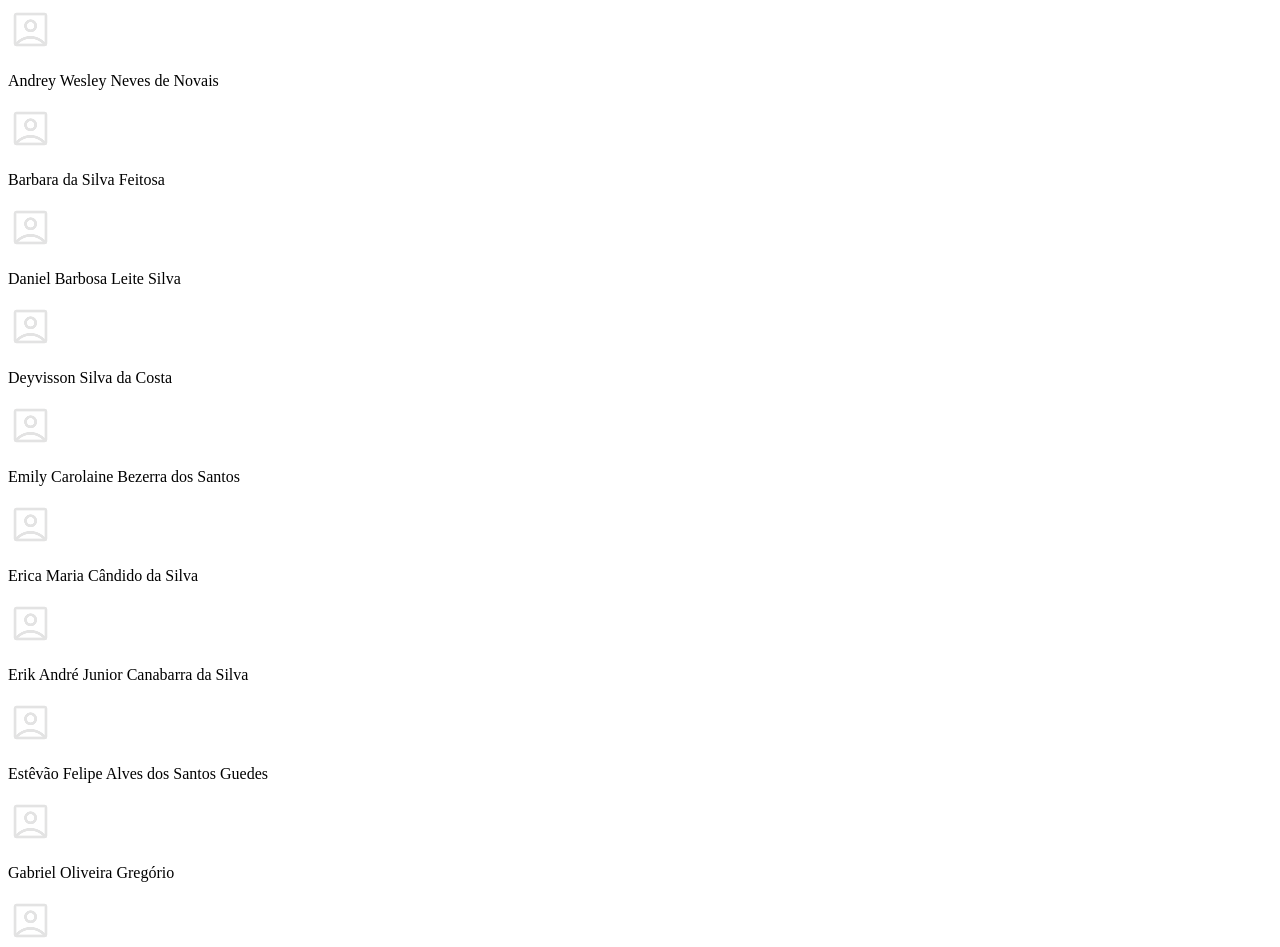
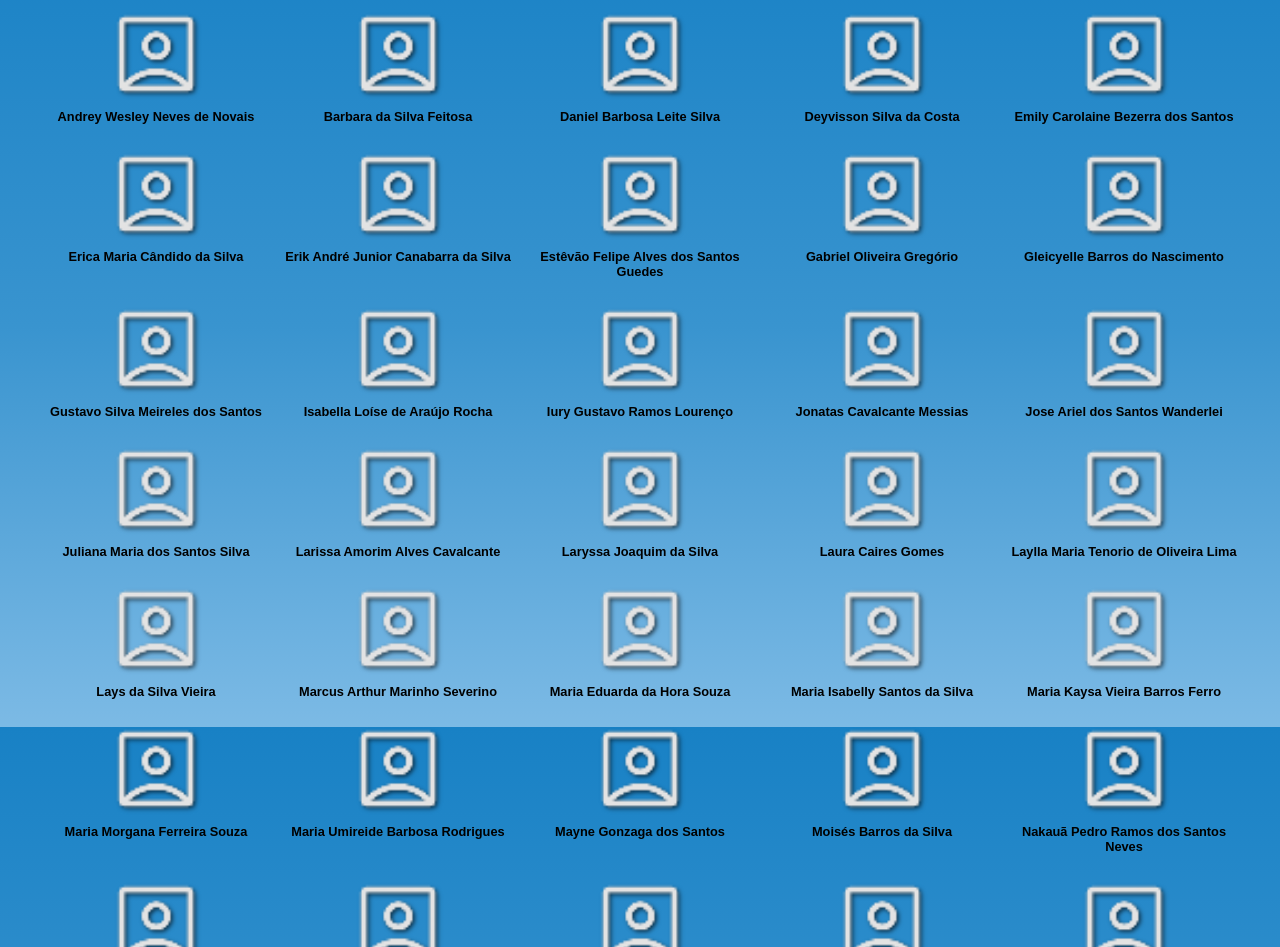
Before and after one commit to pwellinsson/P_WEB-School, a plain HTML site: page galeria.html in a window 1280 px wide. Shown: the part 73-1020 px from the top of the page. Drawn offline with Linux system fonts and the light colour scheme.

Commit message:
Finalize ALL?

```diff
--- a/galeria.html
+++ b/galeria.html
@@ -4,153 +4,252 @@
     <meta charset="UTF-8" />
     <meta name="viewport" content="width=device-width, initial-scale=1.0" />
     <title>Galeria</title>
+    <style>
+      * {
+        margin: 0;
+        padding: 0;
+        box-sizing: border-box;
+      }
+
+      html,
+      body {
+        height: 100%;
+        font-family: sans-serif;
+      }
+
+      body {
+        background: linear-gradient(to bottom, #1881c5, #3994cf, #7cbae5) fixed;
+        display: flex;
+        flex-flow: column nowrap;
+        align-items: center;
+      }
+
+      h1 {
+        margin: 20px 0;
+        color: white;
+      }
+
+      #people {
+        display: flex;
+        flex-wrap: wrap;
+        justify-content: center;
+        gap: 10px;
+        width: 100%;
+        max-width: 1200px;
+      }
+
+      .person {
+        flex: 1 1 calc(20% - 10px);
+        display: flex;
+        flex-flow: column wrap;
+        align-items: center;
+        margin-bottom: 10px;
+        min-width: 150px;
+      }
+
+      .person img {
+        width: 100%;
+        max-width: 100px;
+        height: auto;
+        filter: drop-shadow(2px 2px 2px #000000ad);
+        transition: transform 0.3s;
+      }
+
+      .person img:hover {
+        transform: scale(1.1);
+      }
+
+      .person p {
+        font-size: 0.8em;
+        text-align: center;
+        font-weight: bold;
+        margin-top: 5px;
+      }
+
+      @media (max-width: 1000px) {
+        .person {
+          flex: 1 1 calc(25% - 10px);
+        }
+        .person img {
+          max-width: 80px;
+        }
+        .person p {
+          font-size: 0.75em;
+        }
+      }
+
+      @media (max-width: 700px) {
+        .person {
+          flex: 1 1 calc(33.33% - 10px);
+        }
+        .person img {
+          max-width: 70px;
+        }
+        .person p {
+          font-size: 0.7em;
+        }
+      }
+
+      @media (max-width: 500px) {
+        .person {
+          flex: 1 1 calc(50% - 10px);
+        }
+        .person img {
+          max-width: 60px;
+        }
+        .person p {
+          font-size: 0.65em;
+        }
+      }
+    </style>
   </head>
   <body>
     <h1>513</h1>
 
-    <div>
-      <div id="andrey" class="pessoa">
-        <img src="img/people.png" alt="Foto do Andrey" />
+    <div id="people">
+      <div id="andrey" class="person">
+        <img src="img/person.png" alt="Foto do Andrey" />
         <p>Andrey Wesley Neves de Novais</p>
       </div>
-      <div id="barbara" class="pessoa">
-        <img src="img/people.png" alt="Foto da Barbara" />
+      <div id="barbara" class="person">
+        <img src="img/person.png" alt="Foto da Barbara" />
         <p>Barbara da Silva Feitosa</p>
       </div>
-      <div id="daniel" class="pessoa">
-        <img src="img/people.png" alt="Foto do Daniel" />
+      <div id="daniel" class="person">
+        <img src="img/person.png" alt="Foto do Daniel" />
         <p>Daniel Barbosa Leite Silva</p>
       </div>
-      <div id="deyvisson" class="pessoa">
-        <img src="img/people.png" alt="Foto do Deyvisson" />
+      <div id="deyvisson" class="person">
+        <img src="img/person.png" alt="Foto do Deyvisson" />
         <p>Deyvisson Silva da Costa</p>
       </div>
-      <div id="emily" class="pessoa">
-        <img src="img/people.png" alt="Foto da Emily" />
+      <div id="emily" class="person">
+        <img src="img/person.png" alt="Foto da Emily" />
         <p>Emily Carolaine Bezerra dos Santos</p>
       </div>
-      <div id="erica" class="pessoa">
-        <img src="img/people.png" alt="Foto da Erica" />
+      <div id="erica" class="person">
+        <img src="img/person.png" alt="Foto da Erica" />
         <p>Erica Maria Cândido da Silva</p>
       </div>
-      <div id="erik" class="pessoa">
-        <img src="img/people.png" alt="Foto do Erik" />
+      <div id="erik" class="person">
+        <img src="img/person.png" alt="Foto do Erik" />
         <p>Erik André Junior Canabarra da Silva</p>
       </div>
-      <div id="estevao" class="pessoa">
-        <img src="img/people.png" alt="Foto do Estêvão" />
+      <div id="estevao" class="person">
+        <img src="img/person.png" alt="Foto do Estêvão" />
         <p>Estêvão Felipe Alves dos Santos Guedes</p>
       </div>
-      <div id="gabriel" class="pessoa">
-        <img src="img/people.png" alt="Foto do Gabriel" />
+      <div id="gabriel" class="person">
+        <img src="img/person.png" alt="Foto do Gabriel" />
         <p>Gabriel Oliveira Gregório</p>
       </div>
-      <div id="gleicyelle" class="pessoa">
-        <img src="img/people.png" alt="Foto da Gleicyelle" />
+      <div id="gleicyelle" class="person">
+        <img src="img/person.png" alt="Foto da Gleicyelle" />
         <p>Gleicyelle Barros do Nascimento</p>
       </div>
-      <div id="gustavo" class="pessoa">
-        <img src="img/people.png" alt="Foto do Gustavo" />
+      <div id="gustavo" class="person">
+        <img src="img/person.png" alt="Foto do Gustavo" />
         <p>Gustavo Silva Meireles dos Santos</p>
       </div>
-      <div id="isabella" class="pessoa">
-        <img src="img/people.png" alt="Foto da Isabella" />
+      <div id="isabella" class="person">
+        <img src="img/person.png" alt="Foto da Isabella" />
         <p>Isabella Loíse de Araújo Rocha</p>
       </div>
-      <div id="iury" class="pessoa">
-        <img src="img/people.png" alt="Foto do Iury" />
+      <div id="iury" class="person">
+        <img src="img/person.png" alt="Foto do Iury" />
         <p>Iury Gustavo Ramos Lourenço</p>
       </div>
-      <div id="jonatas" class="pessoa">
-        <img src="img/people.png" alt="Foto do Jonatas" />
+      <div id="jonatas" class="person">
+        <img src="img/person.png" alt="Foto do Jonatas" />
         <p>Jonatas Cavalcante Messias</p>
       </div>
-      <div id="Ariel" class="pessoa">
-        <img src="img/people.png" alt="Foto do Ariel" />
+      <div id="Ariel" class="person">
+        <img src="img/person.png" alt="Foto do Ariel" />
         <p>Jose Ariel dos Santos Wanderlei</p>
       </div>
-      <div id="juliana" class="pessoa">
-        <img src="img/people.png" alt="Foto da Juliana" />
+
+      <div id="juliana" class="person">
+        <img src="img/person.png" alt="Foto da Juliana" />
         <p>Juliana Maria dos Santos Silva</p>
       </div>
-      <div id="larissa" class="pessoa">
-        <img src="img/people.png" alt="Foto da Larissa" />
+      <div id="larissa" class="person">
+        <img src="img/person.png" alt="Foto da Larissa" />
         <p>Larissa Amorim Alves Cavalcante</p>
       </div>
-      <div id="laryssa" class="pessoa">
-        <img src="img/people.png" alt="Foto da Laryssa" />
+      <div id="laryssa" class="person">
+        <img src="img/person.png" alt="Foto da Laryssa" />
         <p>Laryssa Joaquim da Silva</p>
       </div>
-      <div id="laura" class="pessoa">
-        <img src="img/people.png" alt="Foto da Laura" />
+      <div id="laura" class="person">
+        <img src="img/person.png" alt="Foto da Laura" />
         <p>Laura Caires Gomes</p>
       </div>
-      <div id="laylla" class="pessoa">
-        <img src="img/people.png" alt="Foto da Laylla" />
+      <div id="laylla" class="person">
+        <img src="img/person.png" alt="Foto da Laylla" />
         <p>Laylla Maria Tenorio de Oliveira Lima</p>
       </div>
-      <div id="lays" class="pessoa">
-        <img src="img/people.png" alt="Foto da Lays" />
+      <div id="lays" class="person">
+        <img src="img/person.png" alt="Foto da Lays" />
         <p>Lays da Silva Vieira</p>
       </div>
-      <div id="marcus" class="pessoa">
-        <img src="img/people.png" alt="Foto do Marcus" />
+      <div id="marcus" class="person">
+        <img src="img/person.png" alt="Foto do Marcus" />
         <p>Marcus Arthur Marinho Severino</p>
       </div>
-      <div id="eduarda" class="pessoa">
-        <img src="img/people.png" alt="Foto da Maria Eduarda" />
+      <div id="eduarda" class="person">
+        <img src="img/person.png" alt="Foto da Maria Eduarda" />
         <p>Maria Eduarda da Hora Souza</p>
       </div>
-      <div id="isabelly" class="pessoa">
-        <img src="img/people.png" alt="Foto da Maria Isabelly" />
+      <div id="isabelly" class="person">
+        <img src="img/person.png" alt="Foto da Maria Isabelly" />
         <p>Maria Isabelly Santos da Silva</p>
       </div>
-      <div id="kaysa" class="pessoa">
-        <img src="img/people.png" alt="Foto da Maria Kaysa" />
+      <div id="kaysa" class="person">
+        <img src="img/person.png" alt="Foto da Maria Kaysa" />
         <p>Maria Kaysa Vieira Barros Ferro</p>
       </div>
-      <div id="morgana" class="pessoa">
-        <img src="img/people.png" alt="Foto da Maria Morgana" />
+      <div id="morgana" class="person">
+        <img src="img/person.png" alt="Foto da Maria Morgana" />
         <p>Maria Morgana Ferreira Souza</p>
       </div>
-      <div id="umireide" class="pessoa">
-        <img src="img/people.png" alt="Foto da Maria Umireide" />
+      <div id="umireide" class="person">
+        <img src="img/person.png" alt="Foto da Maria Umireide" />
         <p>Maria Umireide Barbosa Rodrigues</p>
       </div>
-      <div id="mayne" class="pessoa">
-        <img src="img/people.png" alt="Foto da Mayne" />
+      <div id="mayne" class="person">
+        <img src="img/person.png" alt="Foto da Mayne" />
         <p>Mayne Gonzaga dos Santos</p>
       </div>
-      <div id="moises" class="pessoa">
-        <img src="img/people.png" alt="Foto do Moisés" />
+      <div id="moises" class="person">
+        <img src="img/person.png" alt="Foto do Moisés" />
         <p>Moisés Barros da Silva</p>
       </div>
-      <div id="nakaua" class="pessoa">
-        <img src="img/people.png" alt="Foto do Nakauã" />
+      <div id="nakaua" class="person">
+        <img src="img/person.png" alt="Foto do Nakauã" />
         <p>Nakauã Pedro Ramos dos Santos Neves</p>
       </div>
-      <div id="pedro" class="pessoa">
-        <img src="img/people.png" alt="Foto do Pedro" />
+      <div id="pedro" class="person">
+        <img src="img/person.png" alt="Foto do Pedro" />
         <p>Pedro Wellinsson Santos da Silva</p>
       </div>
-      <div id="ruan" class="pessoa">
-        <img src="img/people.png" alt="Foto do Ruan" />
+      <div id="ruan" class="person">
+        <img src="img/person.png" alt="Foto do Ruan" />
         <p>Ruan Gomes de Souza</p>
       </div>
-      <div id="sandryelle" class="pessoa">
-        <img src="img/people.png" alt="Foto da Sandryelle" />
+      <div id="sandryelle" class="person">
+        <img src="img/person.png" alt="Foto da Sandryelle" />
         <p>Sandryelle Paulino da Silva</p>
       </div>
-      <div id="sara" class="pessoa">
-        <img src="img/people.png" alt="Foto da Sara" />
+      <div id="sara" class="person">
+        <img src="img/person.png" alt="Foto da Sara" />
         <p>Sara Gabriella de Souza Silva</p>
       </div>
-      <div id="shaiany" class="pessoa">
-        <img src="img/people.png" alt="Foto da Shaiany" />
+      <div id="shaiany" class="person">
+        <img src="img/person.png" alt="Foto da Shaiany" />
         <p>Shaiany dos Santos Silva</p>
       </div>
-      <div id="wytamy" class="pessoa">
-        <img src="img/people.png" alt="Foto da Wytamy" />
+      <div id="wytamy" class="person">
+        <img src="img/person.png" alt="Foto da Wytamy" />
         <p>Wytamy Ramos Soares da Silva</p>
       </div>
     </div>
--- a/style.css
+++ b/style.css
@@ -20,8 +20,7 @@ header > h1 {
 }
 
 main {
-  display: flex;
-  flex-flow: row wrap;
+  display: flex;  flex-flow: row wrap;
   justify-content: center;
   align-items: flex-start;
   flex-grow: 1;
```
Also changed, not shown: img/person.png (renamed from img/people.png).
